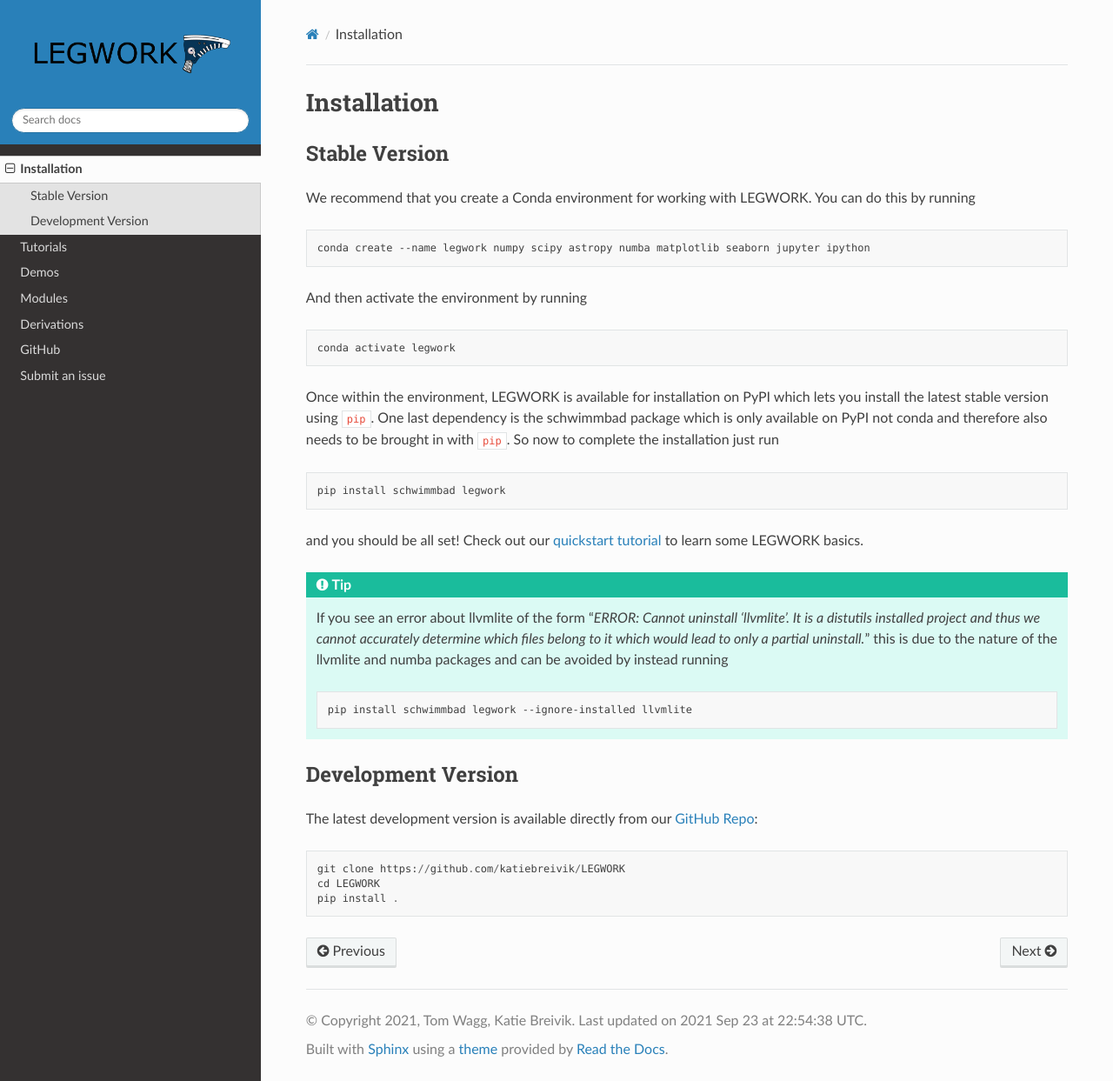
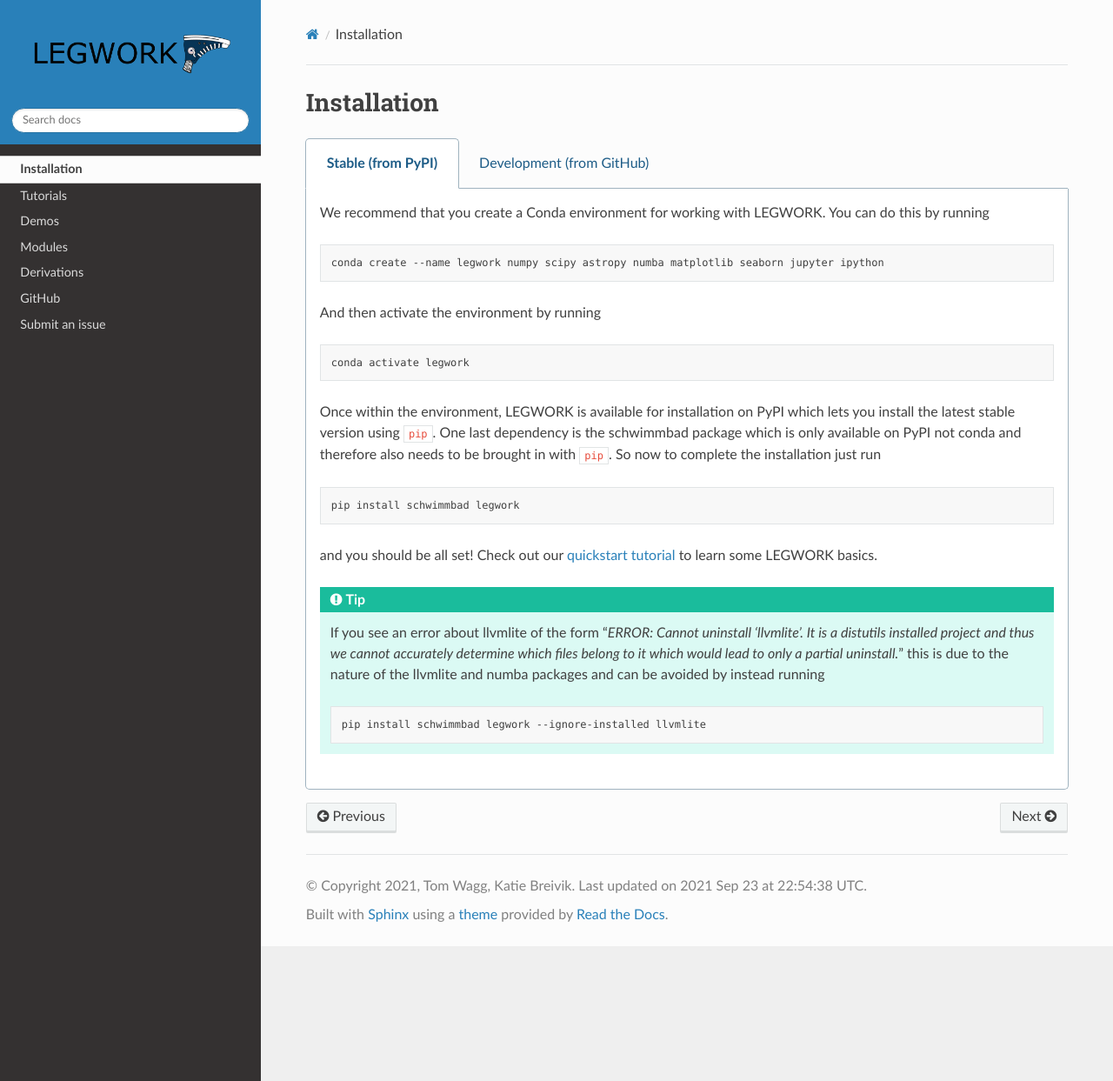
Before and after one commit to TeamLEGWORK/LEGWORK, a Sphinx documentation site: the page built from docs/install.rst, in a window 1280 px wide and 1243 px high. Shown: the whole window at 87% size. Built offline with Sphinx 7.4.7 and the Read the Docs theme 2.0.0, drawn with Linux system fonts in a browser that asks for light colours; pages that are not in the unit, such as notebooks, are missing from menus.

Commit message:
add tabs to docs

```diff
--- a/docs/conf.py
+++ b/docs/conf.py
@@ -46,8 +46,11 @@ extensions = [
     'sphinxcontrib.bibtex',
     'sphinx.ext.intersphinx',
     'sphinx_copybutton',
-    'sphinx.ext.linkcode'
+    'sphinx.ext.linkcode',
+    'sphinx_tabs.tabs'
 ]
+
+sphinx_tabs_disable_tab_closing = True
 
 intersphinx_mapping = {'python': ('https://docs.python.org/3', None),
                        'matplotlib': ('https://matplotlib.org/stable', None),
--- a/docs/install.rst
+++ b/docs/install.rst
@@ -1,45 +1,49 @@
 Installation
 ============
 
-Stable Version
---------------
-We recommend that you create a Conda environment for working with LEGWORK.
-You can do this by running
+.. tabs::
 
-.. code-block:: bash
+    .. tab:: Stable (from PyPI)
 
-    conda create --name legwork numpy scipy astropy numba matplotlib seaborn jupyter ipython
+        We recommend that you create a Conda environment for working with LEGWORK.
+        You can do this by running
 
-And then activate the environment by running
+        .. code-block:: bash
 
-.. code-block:: bash
+            conda create --name legwork numpy scipy astropy numba matplotlib seaborn jupyter ipython
 
-    conda activate legwork
+        And then activate the environment by running
 
-Once within the environment, LEGWORK is available for installation on PyPI which lets you install the latest
-stable version using ``pip``. One last dependency is the schwimmbad package which is only available
-on PyPI not conda and therefore also needs to be brought in with ``pip``. So now to complete the installation just run
+        .. code-block:: bash
 
-.. code-block:: bash
+            conda activate legwork
 
-    pip install schwimmbad legwork
+        Once within the environment, LEGWORK is available for installation on PyPI which lets you install the latest
+        stable version using ``pip``. One last dependency is the schwimmbad package which is only available
+        on PyPI not conda and therefore also needs to be brought in with ``pip``. So now to complete the installation just run
 
-and you should be all set! Check out our `quickstart tutorial <notebooks/Quickstart.ipynb>`__ to learn some LEGWORK basics.
+        .. code-block:: bash
 
-.. tip::
+            pip install schwimmbad legwork
 
-    If you see an error about llvmlite of the form "*ERROR: Cannot uninstall 'llvmlite'. It is a distutils installed project and thus we cannot accurately determine which files belong to it which would lead to only a partial uninstall.*" this is due to the nature of the llvmlite and numba packages
-    and can be avoided by instead running
+        and you should be all set! Check out our `quickstart tutorial <notebooks/Quickstart.ipynb>`__ to learn some LEGWORK basics.
 
-    .. code-block:: bash
+        .. tip::
 
-        pip install schwimmbad legwork --ignore-installed llvmlite
+            If you see an error about llvmlite of the form "*ERROR: Cannot uninstall 'llvmlite'. It is a distutils installed project and thus we cannot accurately determine which files belong to it which would lead to only a partial uninstall.*" this is due to the nature of the llvmlite and numba packages
+            and can be avoided by instead running
 
-Development Version
--------------------
-The latest development version is available directly from our `GitHub Repo
-<https://github.com/katiebreivik/LEGWORK>`_: ::
+            .. code-block:: bash
 
-    git clone https://github.com/katiebreivik/LEGWORK
-    cd LEGWORK
-    pip install .
+                pip install schwimmbad legwork --ignore-installed llvmlite
+
+    .. tab:: Development (from GitHub)
+
+        The latest development version is available directly from our `GitHub Repo
+        <https://github.com/katiebreivik/LEGWORK>`_:
+
+        .. code-block:: bash
+
+            git clone https://github.com/katiebreivik/LEGWORK
+            cd LEGWORK
+            pip install .
--- a/docs/requirements.txt
+++ b/docs/requirements.txt
@@ -7,3 +7,4 @@ sphinxcontrib.bibtex
 IPython
 schwimmbad
 sphinx_copybutton
+sphinx_tabs
```
